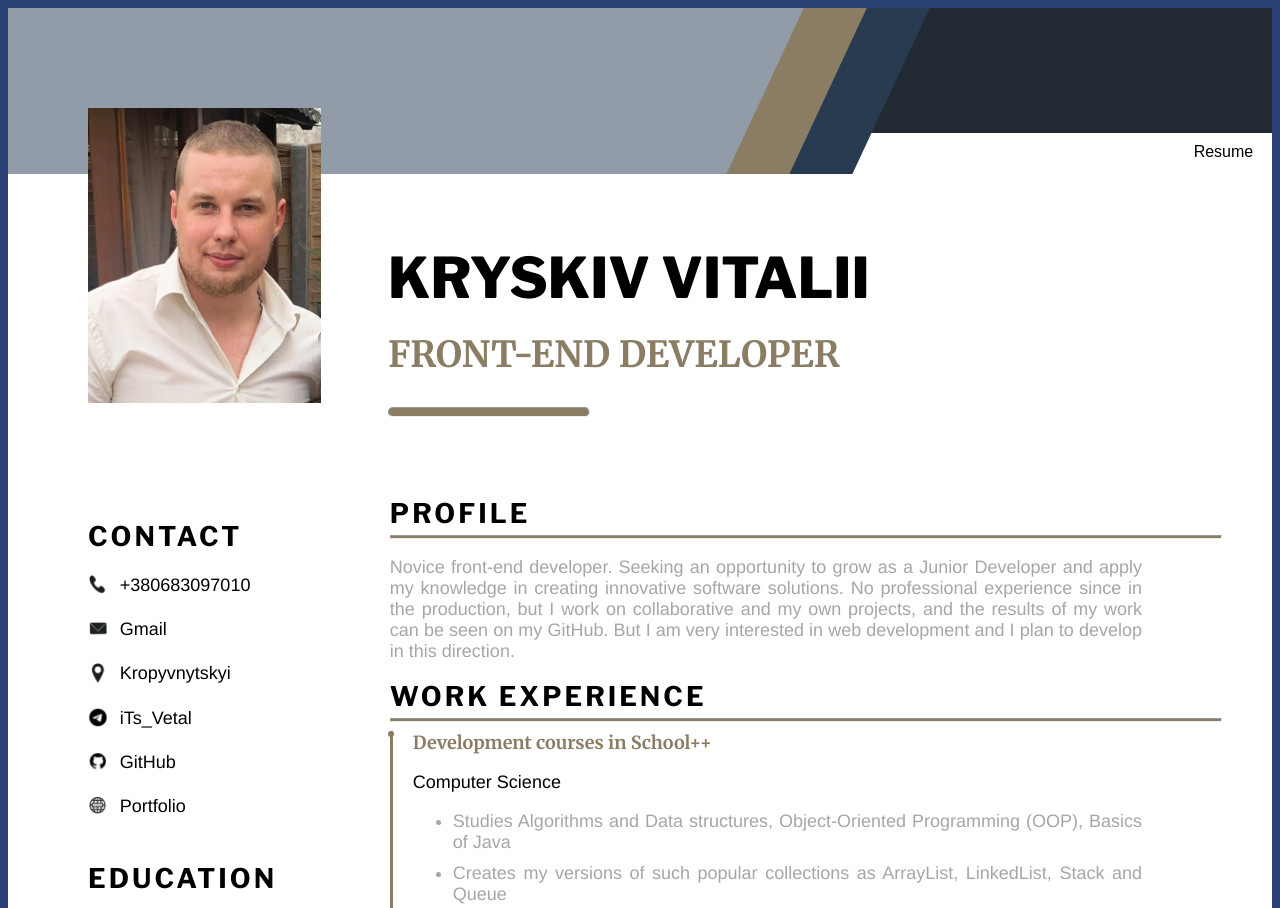
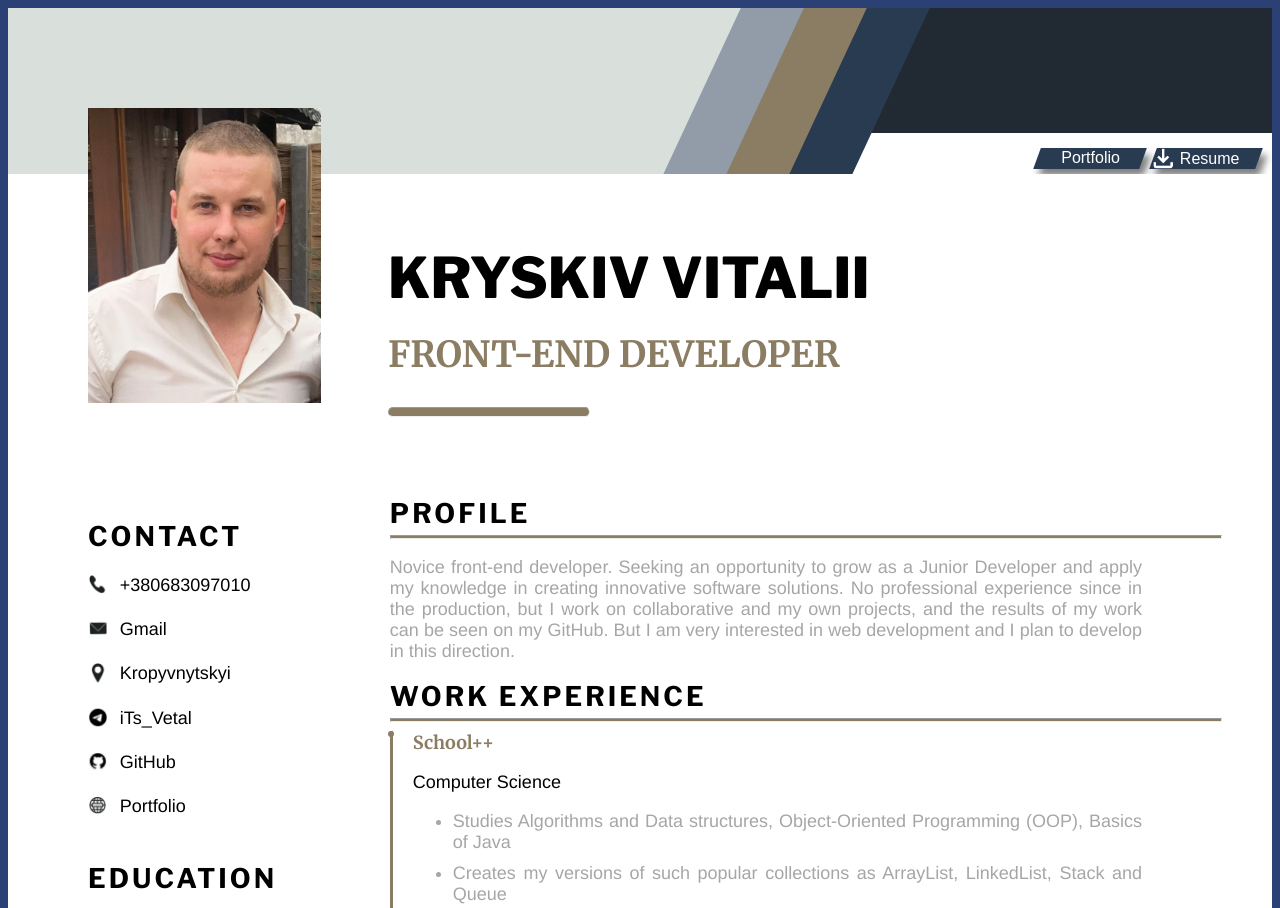
Before and after one commit to itsvetal/project-resume, a website with bundled scripts: page index.html in a window 1280 px wide. Shown: the top 908 px of the page. Built offline with nearby package versions, Linux system fonts and the light colour scheme; a web font is replaced by a local one.

Commit message:
Finished buttons V1.0.5

```diff
--- a/js/page.js
+++ b/js/page.js
@@ -13,26 +13,64 @@ function downloadResume() {
     return undefined;
 }
 
-function createLoadButton() {
+function addLoadButton() {
     const loadBtn = document.createElement("button");
-    loadBtn.classList.add('load-btn');
+    loadBtn.classList.add("resume__btn");
     loadBtn.innerHTML = 'Resume';
     loadBtn.addEventListener('click', downloadResume());
     return loadBtn;
 }
 
+function addLoadIcon() {
+    const icon = document.createElement("img");
+    icon.classList.add('resume__icon');
+    icon.setAttribute('src', '../assets/images/icons/load.png');
+    return icon;
+}
+
 function addResumeBtn() {
     const loadContainer = document.createElement('div');
-    loadContainer.classList.add('load-btn-container');
-    loadContainer.appendChild(createLoadButton())
+    loadContainer.classList.add('resume');
+    loadContainer.appendChild(addLoadIcon());
+    loadContainer.appendChild(addLoadButton());
+    return loadContainer;
+}
 
-    return loadContainer;
+function addPortfolioBtn() {
+    const btn = document.createElement("button");
+    btn.classList.add('portfolio__btn');
+    btn.innerHTML = 'Portfolio'
+
+    return btn;
+}
+
+function addDropDown() {
+    const dropdownContainer = document.createElement("div");
+    dropdownContainer.classList.add('portfolio__dropdown');
+
+    const link = document.createElement("a");
+    link.setAttribute('href', 'https://itsvetal.github.io/di-gi');
+    link.setAttribute('target', '_blank');
+    link.innerHTML = 'Di-Gi';
+    dropdownContainer.appendChild(link);
+
+    return dropdownContainer;
+}
+
+function createPortfolioBtn() {
+    const portfolioContainer = document.createElement("div");
+    portfolioContainer.classList.add('portfolio');
+    portfolioContainer.appendChild(addPortfolioBtn());
+    portfolioContainer.appendChild(addDropDown());
+
+    return portfolioContainer;
 }
 
 function addButtons() {
     const btnContainer = document.createElement("div");
-    btnContainer.classList.add("buttons");
-    btnContainer.appendChild(addResumeBtn())
+    btnContainer.classList.add("nav-buttons");
+    btnContainer.appendChild(createPortfolioBtn());
+    btnContainer.appendChild(addResumeBtn());
 
     return btnContainer;
 }
@@ -41,7 +79,7 @@ function createNavBar() {
     const nav = document.createElement('div');
     nav.classList.add('nav-bar');
 
-    for (let i = 0; i < 4; i++) {
+    for (let i = 0; i < 5; i++) {
         nav.appendChild(bgElement(i + ""));
     }
 
@@ -266,7 +304,7 @@ function addWorkExpText() {
     const textContainer = document.createElement('div');
     textContainer.classList.add('work-exp__text');
 
-    textContainer.appendChild(addHeading(`<span>Development courses in</span> School++`, 'h2'));
+    textContainer.appendChild(addHeading(`School++`, 'h2'));
 
     textContainer.appendChild(createList(['Studies Algorithms and Data structures, Object-Oriented\n' +
     'Programming (OOP), Basics of Java', 'Creates my versions of such popular collections as ArrayList,\n' +
@@ -307,7 +345,7 @@ function createReferenceContent() {
     const contentContainer = document.createElement('div');
     contentContainer.classList.add('reference__content');
 
-    contentContainer.appendChild(addHeading('Anton Ivanov', 'p'));
+    contentContainer.appendChild(addHeading('Anton Ivanov', 'h2'));
     contentContainer.appendChild(addContact(`../assets/images/icons/telegram.png`,
         `https://t.me/VredniyTony`, 'VredniyTony'))
 
--- a/styles/_mixin.scss
+++ b/styles/_mixin.scss
@@ -4,6 +4,7 @@
   position: absolute;
   top: 0;
   left: -10vw;
+  //clip-path: polygon(0 0, 100% 0, 90% 100%, 0 100%);
   transform: skewX(-25deg);
   background-color: $color;
 }
--- a/styles/main.scss
+++ b/styles/main.scss
@@ -65,6 +65,7 @@ li {
       display: block;
       position: relative;
       overflow: hidden;
+    }
 
     #nav-bar__bg-0 {
       height: 75%;
@@ -91,43 +92,94 @@ li {
       @include mixin.bg-img(65%, #d9dfdb);
     }
 
-      .buttons {
+    .nav-buttons {
       position: absolute;
-        bottom: 1vw;
-        right: 1vw;
-
-        .load-btn-container {
       display: flex;
       flex-direction: row;
-          border-radius: 5px;
+      bottom: 5px;
+      right: 1vw;
     }
 
-        .load-btn-container:hover {
-          background-color: #929ca9;
+    .portfolio {
+      display: flex;
+      flex-direction: column;
+      align-items: center;
+      position: relative;
+      background-color: #293b51;
+      cursor: pointer;
+      box-shadow: 7px 7px 7px grey;
+      transform: skewX(-20deg);
+      margin-right: 10px;
+      width: 50%;
 
-          .load-btn {
+      .portfolio__btn {
+        display: flex;
+        border: none;
         color: white;
+        background-color: transparent;
+        font-size: 16px;
         cursor: pointer;
-          }
+        transform: skewX(20deg);
       }
 
-        .load-btn-container:active {
-          transform: translateY(1px);
-        }
-
-        .load-btn {
-          border: none;
-          background-color: transparent;
-          font-size: 16px;
-        }
+      .portfolio__dropdown {
+        display: none;
+        position: absolute;
+        bottom: -20px;
+        background-color: lightgray;
       }
 
     }
 
-    .nav-bar__btn {
-      position: absolute;
-      right: 0;
+    .portfolio:active {
+      transform: translateY(1px) skewX(-20deg);
+      box-shadow: 1px 0 grey;
+
+      .portfolio__dropdown {
+        display: block;
       }
+    }
+
+    .resume {
+      display: flex;
+      flex-direction: row;
+      align-items: center;
+      background-color: #293b51;
+      cursor: pointer;
+      box-shadow: 7px 7px 7px grey;
+      transform: skewX(-20deg);
+      width: 50%;
+
+      .resume__btn {
+        display: flex;
+        border: none;
+        color: white;
+        background-color: transparent;
+        font-size: 16px;
+        cursor: pointer;
+        transform: skewX(20deg);
+      }
+
+      .resume__icon {
+        display: flex;
+        width: 20%;
+        filter: brightness(0) invert(1);
+        transform: skewX(20deg);
+      }
+
+    }
+
+    .resume:active {
+      transform: translateY(1px) skewX(-20deg);
+      box-shadow: 1px 0 grey;
+    }
+
+    .resume__icon img {
+      width: 100%;
+      min-height: auto;
+
+    }
+
 
     .page-header__content {
       display: inline-block;
@@ -172,7 +224,6 @@ li {
       }
 
     }
-
   }
 
   .main {
@@ -288,6 +339,10 @@ li {
             flex-direction: row;
             align-items: center;
 
+            h2 {
+              margin-top: 10px;
+            }
+
             .contact {
               align-items: center;
               margin-left: 20px;
```
Also changed, not shown: assets/images/icons/load.png (added), styles/main.css, 2 other files. Lines whose indentation alone changed are shown as unchanged.
